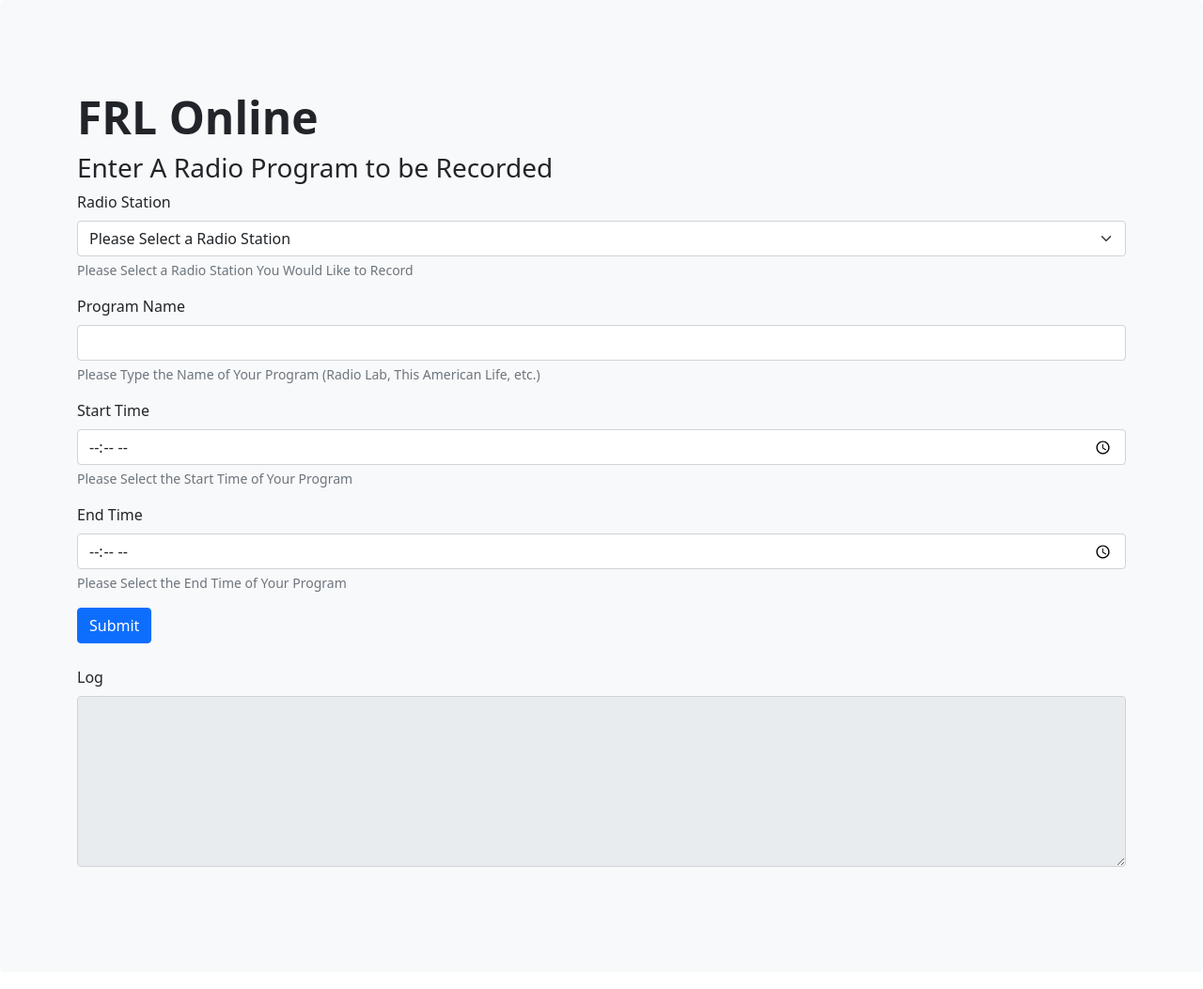
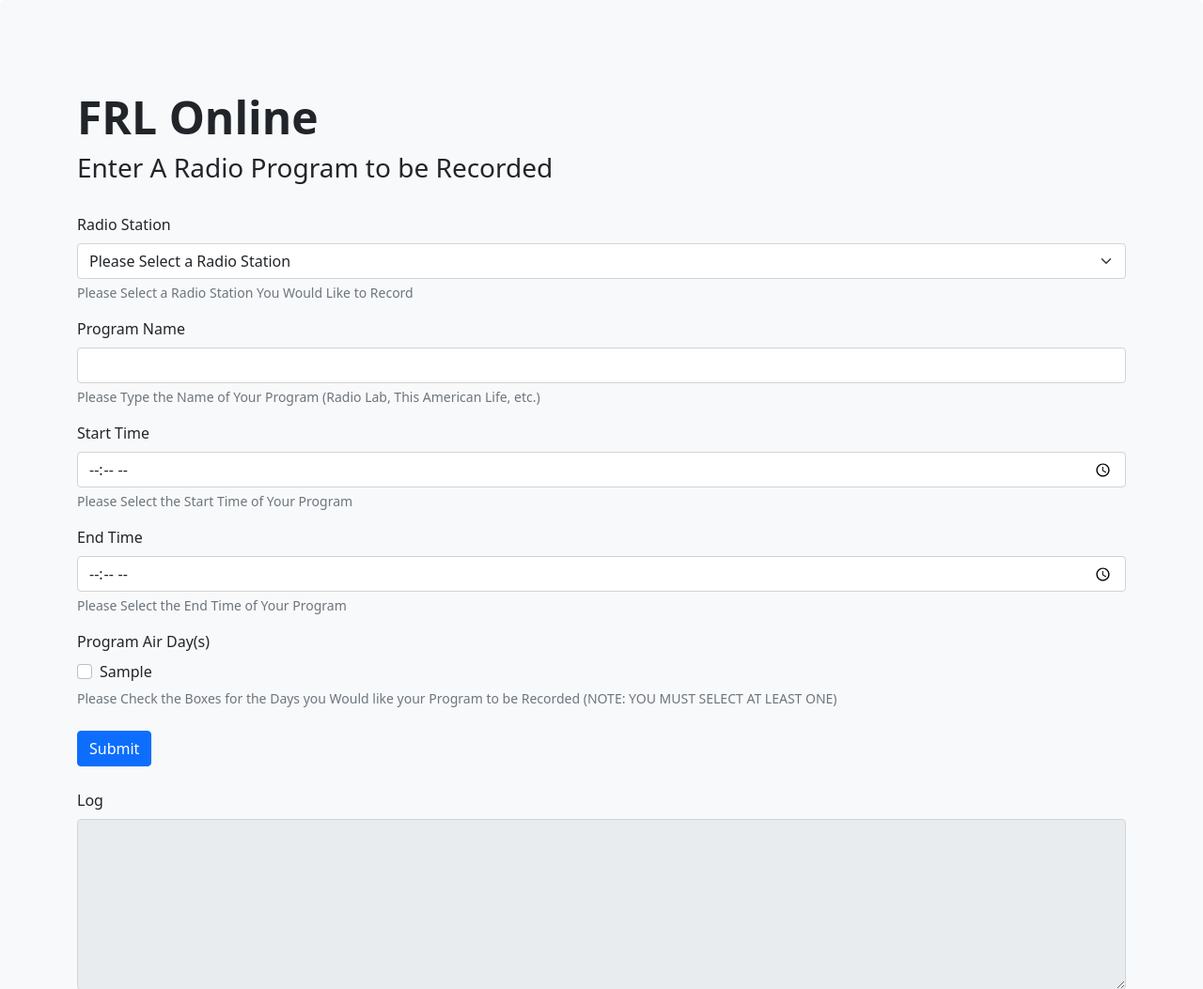
Before and after one commit to kddove85/FRL-Online, a Django app: page / in a window 1280 px wide. Shown: the top 1053 px of the page at 94% size. Before the commit the page ends 923 px from the top, so only its background shows below. Run offline with Django 4.2, Linux system fonts and the light colour scheme; tables that the repository leaves empty hold one stand-in row (values such as "Sample post").

Commit message:
Updated model to include day of the week

```diff
--- a/app/admin.py
+++ b/app/admin.py
@@ -1,6 +1,8 @@
 from django.contrib import admin
 from .models import Station
 from .models import ScheduledItem
+from .models import Weekday
 
 admin.site.register(Station)
 admin.site.register(ScheduledItem)
+admin.site.register(Weekday)
--- a/app/models.py
+++ b/app/models.py
@@ -9,15 +9,25 @@ class Station(models.Model):
         return self.call_sign
 
 
+class Weekday(models.Model):
+    day = models.CharField(max_length=10)
+    value = models.IntegerField()
+
+    def __str__(self):
+        return self.day
+
+
 class ScheduledItemManager(models.Manager):
-    def create_request(self, url, output_name, start_time, end_time):
-        request = self.create(url=url, output_name=output_name, start_time=start_time, end_time=end_time)
+    def create_request(self, url, output_name, day_of_the_week, start_time, end_time):
+        request = self.create(url=url, output_name=output_name, day_of_the_week=day_of_the_week, start_time=start_time,
+                              end_time=end_time)
         return request
 
 
 class ScheduledItem(models.Model):
     url = models.URLField()
     output_name = models.CharField(max_length=255)
+    day_of_the_week = models.IntegerField()
     start_time = models.CharField(max_length=8)
     end_time = models.CharField(max_length=8)
 
--- a/app/templates/app/index.html
+++ b/app/templates/app/index.html
@@ -19,6 +19,8 @@
     <h1 class="display-5 fw-bold">FRL Online</h1>
 
     <h3>Enter A Radio Program to be Recorded</h3>
+
+    <br/>
 
     <form method="post">
       {% csrf_token %}
@@ -55,6 +57,20 @@
         <div id="endTimeHelp" class="form-text">Please Select the End Time of Your Program</div>
       </div>
 
+      {% if days %}
+      <label class="form-label">Program Air Day(s)</label>
+      <br/>
+        {% for day in days %}
+          <div class="form-check form-check-inline">
+            <input class="form-check-input" type="checkbox" id={{ day.day }} name={{ day.value }} value="true">
+            <label class="form-check-label" for={{ day.day }}>{{ day.day }}</label>
+          </div>
+        {% endfor %}
+      <div class="form-text">Please Check the Boxes for the Days you Would like your Program to be Recorded (NOTE: YOU MUST SELECT AT LEAST ONE)</div>
+      {% endif %}
+
+      <br/>
+
       <button class="btn btn-primary" type="submit">Submit</button>
     </form>
 
--- a/app/views.py
+++ b/app/views.py
@@ -2,25 +2,41 @@ from django.shortcuts import render
 from urllib import parse
 from .models import Station
 from .models import ScheduledItem
+from .models import Weekday
 from .recording_logic import recording_logic
-import threading
 
 
 def index(request):
+    stations = Station.objects.order_by('call_sign')
+    days = Weekday.objects.order_by('value')
+    context = {"stations": stations, "days": days}
+
     if request.method == 'POST':
-        stations = Station.objects.order_by('call_sign')
         query_string = request.body.decode('utf8')
         payload = dict(parse.parse_qsl(query_string))
-        item = ScheduledItem.objects.create_request(payload['radioStation'], payload['fileOutputName'],
-                                                    payload['startTime'], payload['endTime'])
-        item.save()
-        context = {"stations": stations, 'message': "Recording Request Submitted"}
+        payload = process_payload(payload)
+        for day in payload['days']:
+            item = ScheduledItem.objects.create_request(payload['radioStation'], payload['fileOutputName'], day,
+                                                        payload['startTime'], payload['endTime'])
+            item.save()
+        context["message"] = "Recording Request Submitted"
         return render(request, 'app/index.html', context)
 
     if request.method == 'GET':
-        stations = Station.objects.order_by('call_sign')
-        context = {"stations": stations}
         return render(request, 'app/index.html', context)
+
+
+def process_payload(payload):
+    processed_payload = payload
+    days = []
+    for x in range(0, 7):
+        try:
+            processed_payload.pop(str(x))
+            days.append(x)
+        except KeyError:
+            continue
+    processed_payload["days"] = days
+    return processed_payload
 
 
 def process_request(payload):
```
Also changed, not shown: app/migrations/0002_weekday_scheduleditem_day_of_the_week.py (added).
